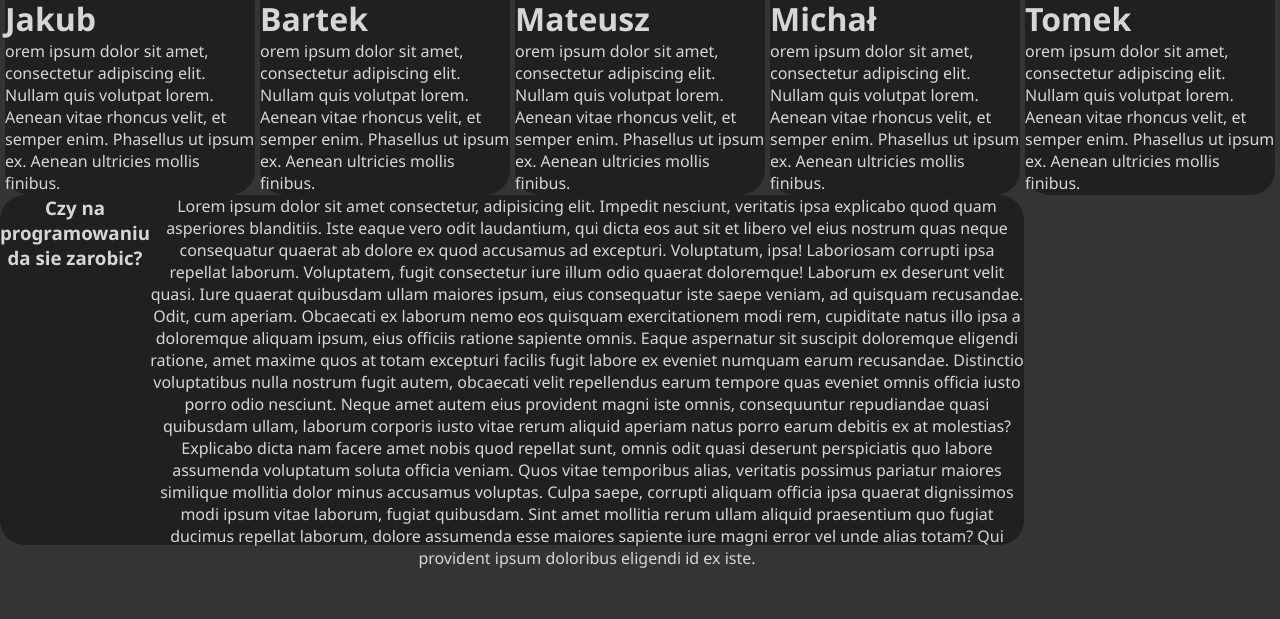
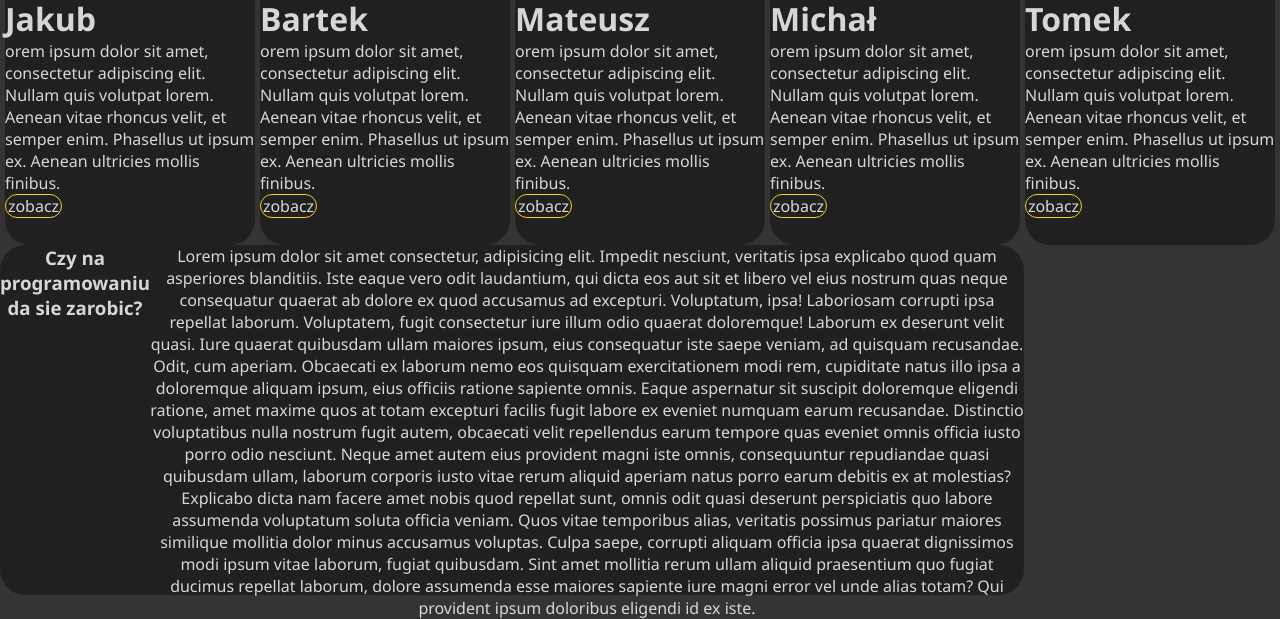
Before and after one commit to Gr4cjan/18.09, a plain HTML site: page index.html in a window 1280 px wide. Shown: the part 210-829 px from the top of the page. Before the commit the page ends 800 px from the top, so only its background shows below. Drawn offline with Linux system fonts and the light colour scheme.

Commit message:
przycisk

```diff
--- a/index.html
+++ b/index.html
@@ -19,24 +19,42 @@
                 " height="150px" width="150px">
                 <h1>Jakub</h1>
                 <p>orem ipsum dolor sit amet, consectetur adipiscing elit. Nullam quis volutpat lorem. Aenean vitae rhoncus velit, et semper enim. Phasellus ut ipsum ex. Aenean ultricies mollis finibus.</p>
+                <div class="zobacz">
+                    <p>zobacz</p>
+                </div>
             </div>
             <div class="box2">
                 <img src="https://picsum.photos/200/300?grayscale" width="150px" height="150px">
                  <h1>Bartek</h1>
-                <p>orem ipsum dolor sit amet, consectetur adipiscing elit. Nullam quis volutpat lorem. Aenean vitae rhoncus velit, et semper enim. Phasellus ut ipsum ex. Aenean ultricies mollis finibus.</p></div>
+                <p>orem ipsum dolor sit amet, consectetur adipiscing elit. Nullam quis volutpat lorem. Aenean vitae rhoncus velit, et semper enim. Phasellus ut ipsum ex. Aenean ultricies mollis finibus.</p>
+                <div class="zobacz">
+                    <p>zobacz</p>
+                </div>
+            </div>
             <div class="box3">
                 <img src="https://picsum.photos/150/150?random=1">
                 <h1>Mateusz</h1>
-                <p>orem ipsum dolor sit amet, consectetur adipiscing elit. Nullam quis volutpat lorem. Aenean vitae rhoncus velit, et semper enim. Phasellus ut ipsum ex. Aenean ultricies mollis finibus.</p></div>
+                <p>orem ipsum dolor sit amet, consectetur adipiscing elit. Nullam quis volutpat lorem. Aenean vitae rhoncus velit, et semper enim. Phasellus ut ipsum ex. Aenean ultricies mollis finibus.</p>
+                <div class="zobacz">
+                    <p>zobacz</p>
+                </div>
+            </div>
             <div class="box4">
                 <img src="https://picsum.photos/150/150?random=3">
                 <h1>Michał</h1>
                 <p>orem ipsum dolor sit amet, consectetur adipiscing elit. Nullam quis volutpat lorem. Aenean vitae rhoncus velit, et semper enim. Phasellus ut ipsum ex. Aenean ultricies mollis finibus.</p>
+                <div class="zobacz">
+                    <p>zobacz</p>
+                </div>
             </div>
             <div class="box5">
                 <img src="https://picsum.photos/150/150?random=2">
                 <h1>Tomek</h1>
-                <p>orem ipsum dolor sit amet, consectetur adipiscing elit. Nullam quis volutpat lorem. Aenean vitae rhoncus velit, et semper enim. Phasellus ut ipsum ex. Aenean ultricies mollis finibus.</p></div>
+                <p>orem ipsum dolor sit amet, consectetur adipiscing elit. Nullam quis volutpat lorem. Aenean vitae rhoncus velit, et semper enim. Phasellus ut ipsum ex. Aenean ultricies mollis finibus.</p>
+                <div class="zobacz">
+                    <p>zobacz</p>
+                </div>
+            </div>
         </div>
         <div class="container">
             <div class="info">
--- a/style.css
+++ b/style.css
@@ -30,35 +30,35 @@ img{
 .box1{
     border-radius: 25px;
     background-color: #202020;
-    height: 350px;
+    height: 400px;
     width: 250px;
 
 }
 .box2{
     border-radius: 25px;
     background-color: #202020;
-    height: 350px;
+    height: 400px;
     width: 250px;
 
 }
 .box3{
     border-radius: 25px;
     background-color: #202020;
-    height: 350px;
+    height: 400px;
     width: 250px;
 
 }
 .box4{
     border-radius: 25px;
     background-color: #202020;
-    height: 350px;
+    height: 400px;
     width: 250px;
 
 }
 .box5{
     border-radius: 25px;
     background-color: #202020;
-    height: 350px;
+    height: 400px;
     width: 250px;
 
 }
@@ -70,5 +70,12 @@ img{
     width: 80%;
     height: 350px;
     display: flex;
-    justify-content: space-evenly;
+
 }
+.zobacz{
+    border: 1px solid;
+    border-radius: 25px;
+    border-color: #ffd100;
+    text-align: center;
+    width: 55px;
+}
```
